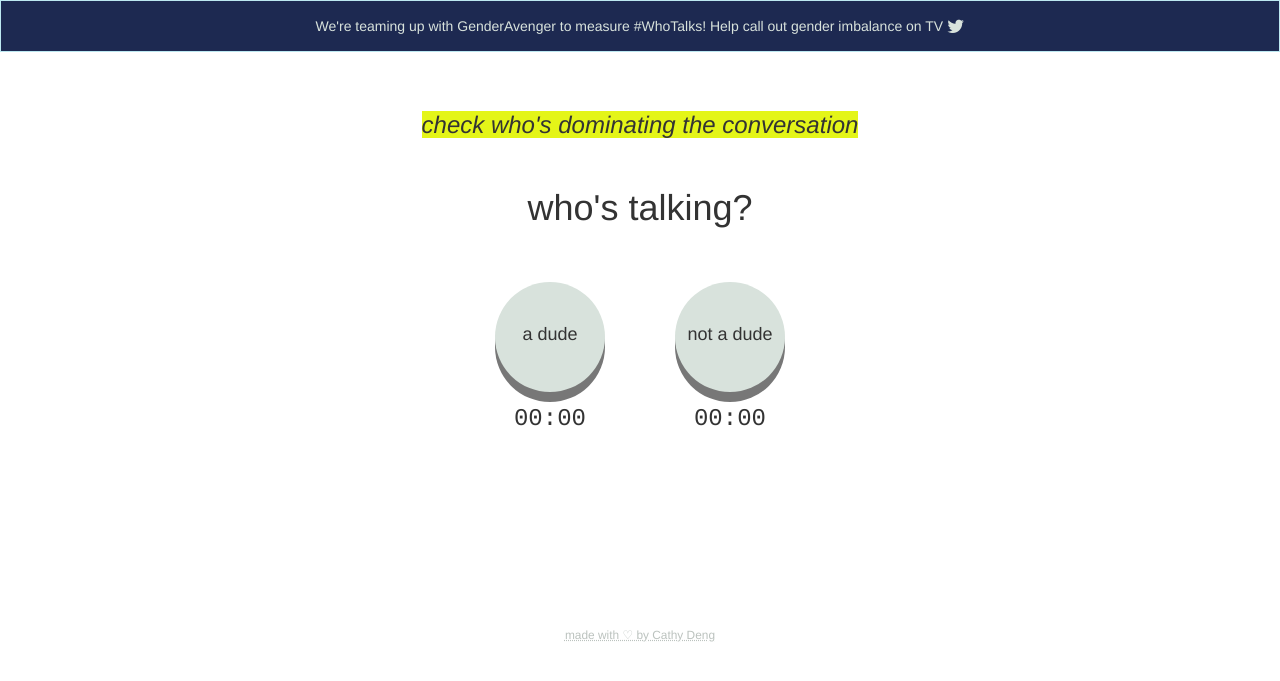
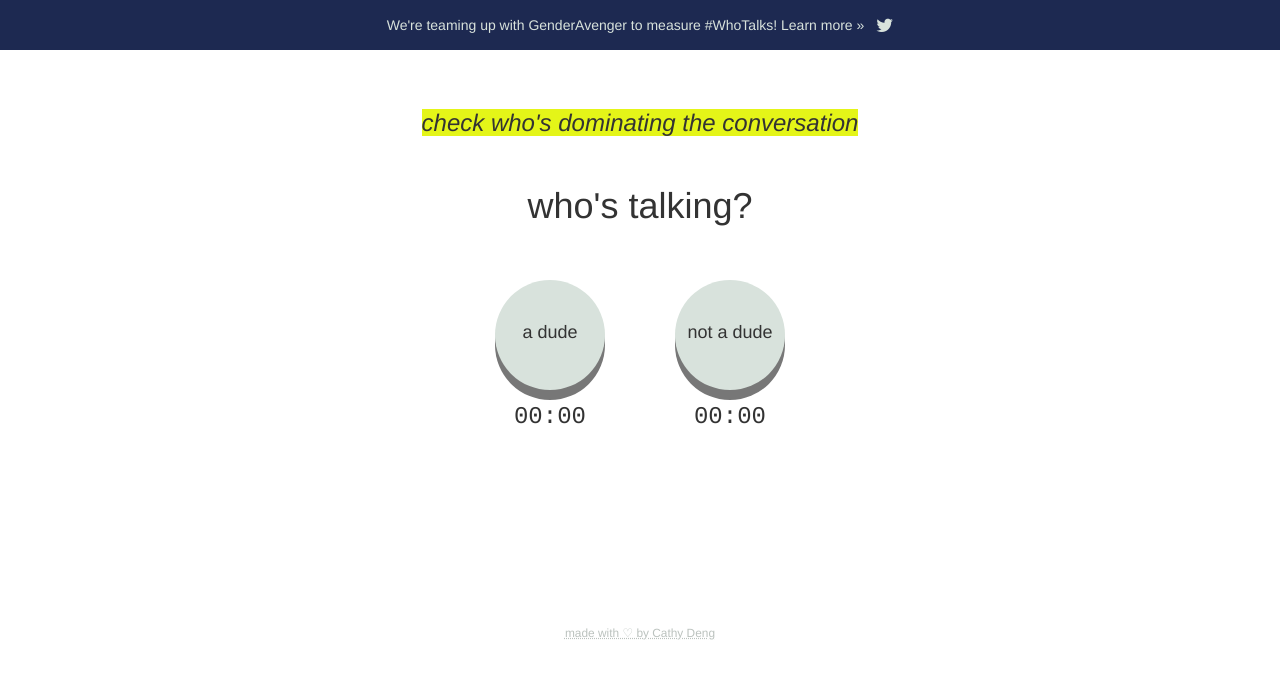
Before and after one commit to cathydeng/are-men-talking-too-much, a Jekyll site: the page built from index.html, in a window 1280 px wide. Shown: the top 681 px of the page. Built offline with Jekyll 4.4.1, drawn with Linux system fonts in a browser that asks for light colours; nearby versions of some CDN libraries.

Commit message:
banner tweaks

```diff
--- a/css/custom.css
+++ b/css/custom.css
@@ -63,9 +63,11 @@ a.muted-link, a.muted-link:active, a.muted-link:hover {
 .alert-ga {
 	background-color: #1d2951;
 	color: #d8e2dc;
+	border: 0px;
 }
 .alert-ga a, .alert-ga a:hover, .alert-ga a:visited, .alert-ga a:active{
 	color: #d8e2dc;
+	text-decoration: none;
 }
 .alert-ga a:hover {
 	text-decoration: underline;
@@ -73,4 +75,5 @@ a.muted-link, a.muted-link:active, a.muted-link:hover {
 }
 a.icon-link:hover {
 	text-decoration: none;
+	color: #fff;
 }
--- a/index.html
+++ b/index.html
@@ -6,11 +6,11 @@ title: Are men talking too much?
 
 <body>
   <div class="alert alert-info alert-ga text-center" role="alert">
-    <a href="https://www.genderavenger.com/" class="ga" target="_blank">
-      We're teaming up with GenderAvenger to measure #WhoTalks! Help call out gender imbalance on TV
+    <a href="https://www.genderavenger.com/blog/are-men-talking-too-much" class="ga" target="_blank">
+      We're teaming up with GenderAvenger to measure #WhoTalks! Learn more &raquo;
     </a>
     <a class="icon-link" href="https://twitter.com/intent/tweet?text=I+just+watched+X.+men+talked+X%25+of+the+time!+%23WhoTalks" target="_blank">
-      <i class="fa fa-lg fa-twitter" aria-hidden="true"></i>
+      &nbsp;&nbsp;<i class="fa fa-lg fa-twitter" aria-hidden="true"></i>
     </a>
   </div>
   <div class="content">
```
